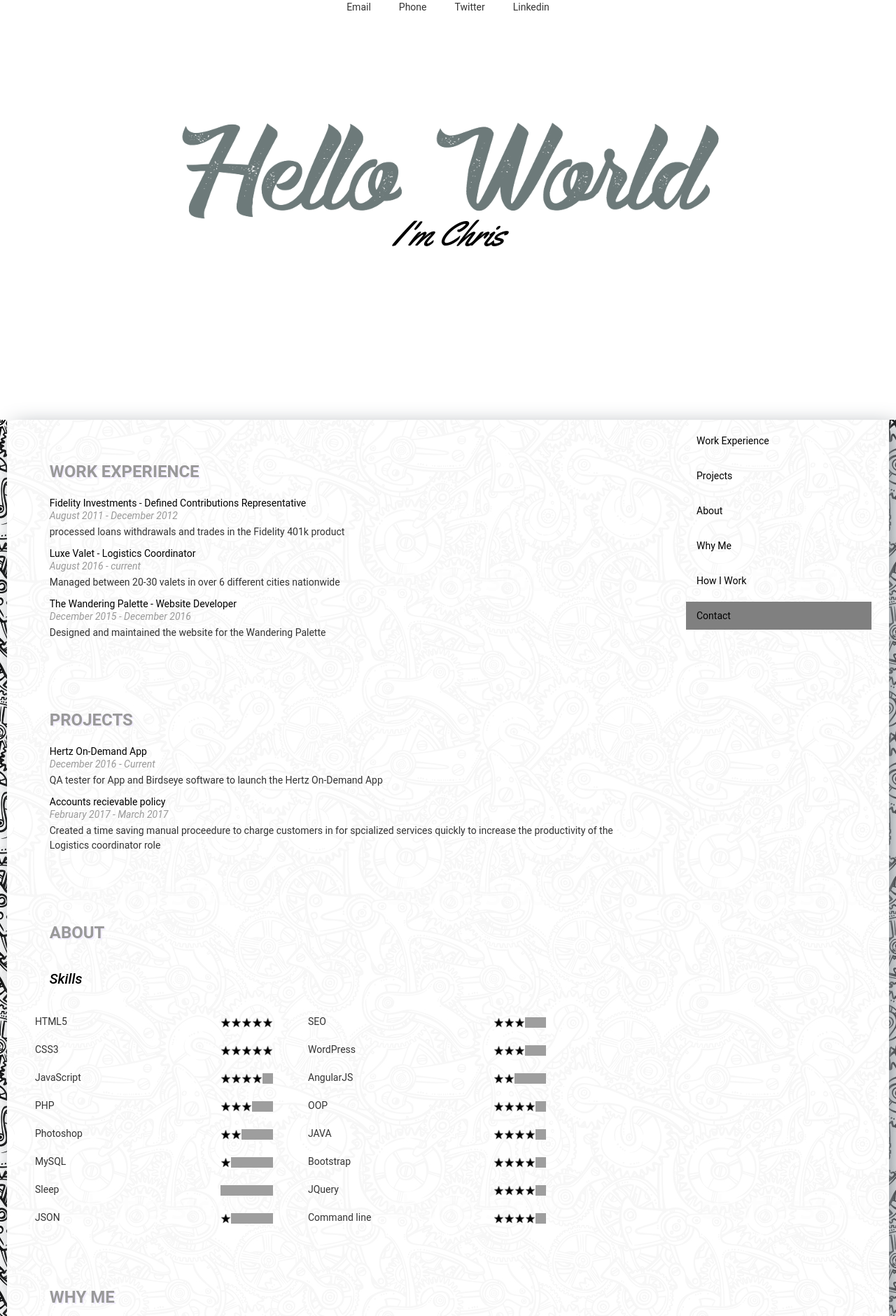
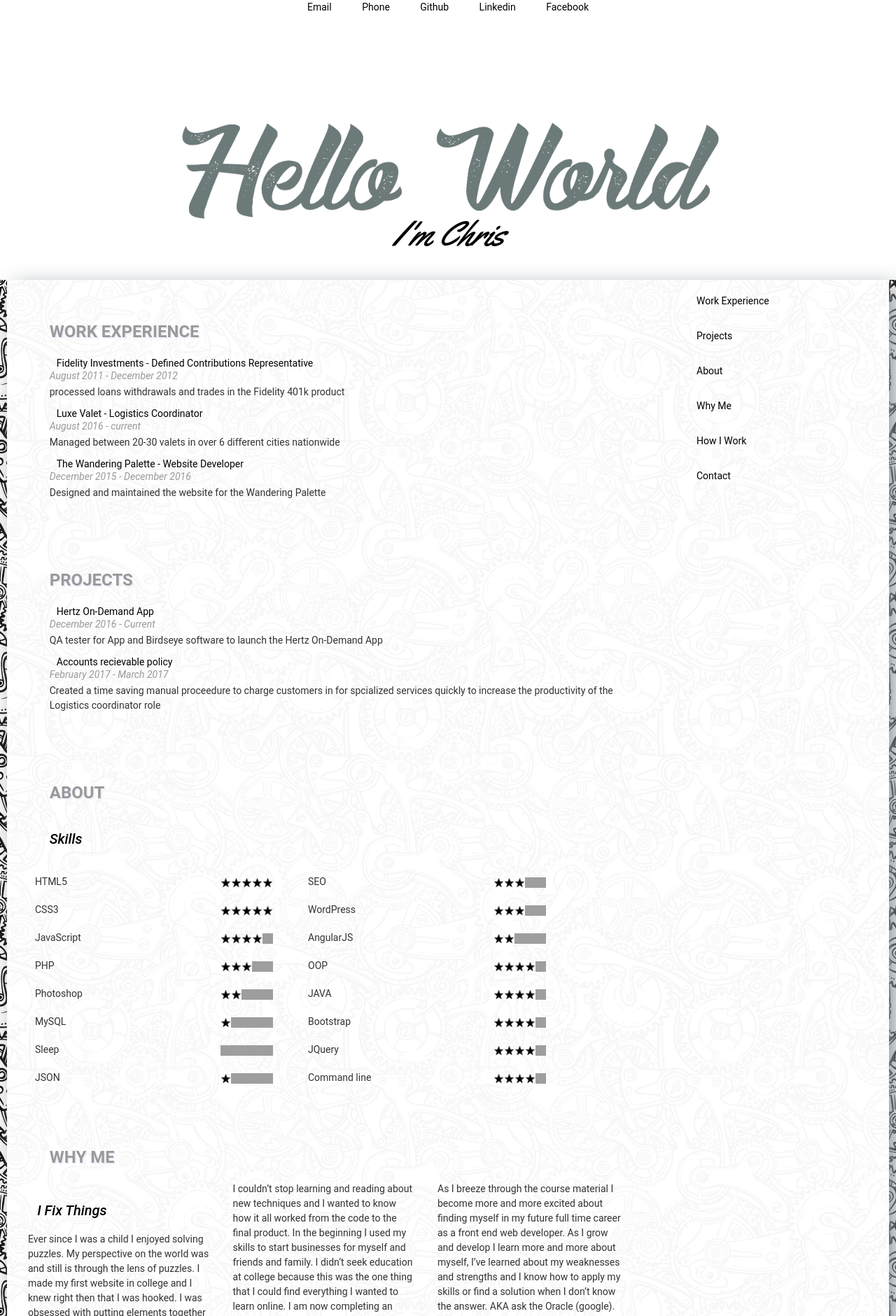
Before and after one commit to cswright88/cswright88.github.io, a PHP site: page /resume/index.html in a window 1280 px wide. Shown: the top 1881 px of the page at 70% size. Run offline with PHP 8.4, Linux system fonts and the light colour scheme; some libraries are stand-ins or nearby versions; grey boxes are pictures that could not be loaded.

Commit message:
update resume

```diff
--- a/resume/css/style.css
+++ b/resume/css/style.css
@@ -71,7 +71,7 @@
 
 
 
-.top-contact-element, li{
+.top-contact-element, a, li{
 	display: inline;
 	padding-right:10px;
 	padding-left:10px;
@@ -130,7 +130,7 @@
 #header-wrapper{
 	background: white;
 	box-shadow: 10px 10px 30px #92989E;
-	height:600px;
+	height:400px;
 }
 #header h3{
 	text-align: center;
@@ -255,3 +255,7 @@
   line-height: 16px;
   float: right;
 }
+.navbar-header .navbar-toggle .icon-bar {
+	color: black;
+	background-color: black;
+}
--- a/resume/index.html
+++ b/resume/index.html
@@ -6,6 +6,8 @@
   <link rel="stylesheet" href="https://maxcdn.bootstrapcdn.com/bootstrap/3.3.7/css/bootstrap.min.css">
   <script src="https://ajax.googleapis.com/ajax/libs/jquery/3.1.1/jquery.min.js"></script>
   <script src="https://maxcdn.bootstrapcdn.com/bootstrap/3.3.7/js/bootstrap.min.js"></script>
+<script src="js/jQuery.js"></script>
+
 <link href="css/style.css" rel="stylesheet">
 <link href="https://fonts.googleapis.com/css?family=Yellowtail" rel="stylesheet">
 
@@ -27,7 +29,16 @@
 
 	<div id="header-wrapper">
 	<!--Nav bar-->
-		<div id="top-contact"></div>
+		<div id="top-contact">
+			<ul class="top-contact-element">
+				<li id="email"><a href="mailto:cswright88@gmail.com">Email</a></li>
+				<li id="phone"><a href="tel:+19727933915">Phone</a></li>
+				<li id="github"><a href="https://github.com/cswright88">Github</a></li>
+				<li id="linkedin"><a href="https://www.linkedin.com/in/christopher-wright-0840821a/">Linkedin</a></li>
+				<li id="linkedin"><a href="https://www.facebook.com/cswright88">Facebook</a></li>
+			</ul>
+
+		</div>
 	<!--Header-->
 		<div id="header">
 		<div id="header-background-photo"></div>
@@ -36,10 +47,10 @@
 	</div>
 
 <div id="smallWindow">
-<nav id="myScrollspy" class="navbar navbar-inverse" data-spy="affix" data-offset-top="597">
+<nav id="myScrollspy" class="navbar navbar-inverse" data-spy="affix" data-offset-top="397">
   <div class="container-fluid">
     <div class="navbar-header">
-        <button type="button" class="navbar-toggle" data-toggle="collapse" data-target="#myNavbar">
+        <button id="smButton" type="button" class="navbar-toggle" data-toggle="collapse" data-target="#myNavbar">
           <span class="icon-bar"></span>
           <span class="icon-bar"></span>
           <span class="icon-bar"></span>
@@ -101,7 +112,46 @@
 	<!--contact me-->
 		<div id="contact">
 			<h2>CONTACT</h2>
-		</div>
+				<div class="container">
+
+				<div class="row">
+				<div class="col-sm-3">
+				<!-- Add Google Maps -->
+				<div id="googleMap" class="map" style="width:100%;height:300px;"></div>
+				</div>
+
+				<div class="col-sm-9">
+				<p>
+				 Austin, TX<br>
+				 Phone: <a href="tel:+19727933915">+1-972-793-3915</a><br>
+				 Email: <a href="mailto:cswright88@gmail.com">cswright88@gmail.com</a><br>
+				</p>
+				</div>
+
+
+				</div>
+				</div>
+				</div>
+		<script>
+        function myMap() {
+            myCenter = new google.maps.LatLng(30.267153, -97.743061);
+            var mapOptions = {
+                center: myCenter,
+                zoom: 12,
+                scrollwheel: false,
+                draggable: true,
+                mapTypeId: google.maps.MapTypeId.ROADMAP
+            };
+            var map = new google.maps.Map(document.getElementById("googleMap"), mapOptions);
+
+            var marker = new google.maps.Marker({
+                position: myCenter,
+            });
+            marker.setMap(map);
+        }
+        </script>
+         <script src="https://maps.googleapis.com/maps/api/js?key=AIzaSyDERvB7C3LQADNjhFkPIOgTbcq7jYV_E0s&callback=myMap"></script>
+		<!-- end of contact -->
 	</div> <!-- div end for col 9 -->
 
 
@@ -138,7 +188,6 @@
 
 
 <!--Perscriptions below VvVvVvVvVv-->
-<script src="js/jQuery.js"></script>
 <script src="js/helper.js"></script>
 <script src="js/resumeBuilder.js"></script>
 
@@ -158,5 +207,19 @@
 
 
 </script>
+<script>
+	$('#email').click(function(){
+	window.location.replace('https://www.linkedin.com/in/christopher-wright-0840821a/');
+	});
+	// $('#phone').click(function(){
+	// window.location.replace('https://www.linkedin.com/in/christopher-wright-0840821a/');
+	// });
+	$('#github').click(function(){
+	window.location.replace('https://github.com/cswright88/');
+	});
+	$('#linkedin').click(function(){
+	window.location.replace('https://www.linkedin.com/in/christopher-wright-0840821a/');
+	});
+</script>
 </body>
 </html>
--- a/resume/js/helper.js
+++ b/resume/js/helper.js
@@ -37,8 +37,8 @@
 var bootstrapAddImage = '<img src="%data%">';
 
 //top contact menu
-var startTopContactList = '<ul class="top-contact-element">%data%</ul>';
-var addTopContactElement = '<li>%data%</li>';
+var startTopContactList = '<ul class="top-contact-element"></ul>';
+var addTopContactElement = '<li id="%link%">%data%</li>';
 
 var addHeaderImage = '<div class="col-md-12"><img src="%data%" alt="%alt%"></div>';
 var addWelcomeMessage = '<h3>%data%</h3>'
@@ -66,7 +66,7 @@
 var addOneStar = '<img src="%data%" alt="img not found"></img>';
 
 
-var addNavElement = '<li><a href="#%data%">%name%</a></li>';
+var addNavElement = '<li class="navLiEl"><a <a class="navsclass" data-toggle="collapse" data-target=".navbar-collapse" href="#%data%">%name%</a></li>';
 
 
 var addProcessUL = '<ul>%data%</ul>';
--- a/resume/js/resumeBuilder.js
+++ b/resume/js/resumeBuilder.js
@@ -1,22 +1,4 @@
 
-
-
-//top contact list elements
-var topContactList = {
-	'element1':'Email',
-	'element2':'Phone',
-	'element3':'Twitter',
-	'element4':'Linkedin',
-};
-
-function topContact(list1){
-	for(el in list1){
-		var formattedAddTopContactElement = addTopContactElement.replace('%data%', topContactList[el]);
-		var formattedStartTopContactList = startTopContactList.replace('%data%', formattedAddTopContactElement);
-		$('#top-contact').append(formattedStartTopContactList);
-	};
-};
-topContact(topContactList);
 
 
 
@@ -79,7 +61,7 @@
 
 
 
-
+function NAVLIST() {
 	var navList = {
 		'workExperience':'Work Experience',
 		'projects':'Projects',
@@ -92,14 +74,24 @@
 		var formattedaddNavElement = addNavElement.replace('%data%', i).replace('%name%', navList[i]);
 		$('.nav').append(formattedaddNavElement);
 	};
-$(document).on('click', 'a', function(event){
+	$(document).on('click', '.navsclass', function(event){
 	    event.preventDefault();
 
 	    $('html, body').animate({
 	        scrollTop: $( $.attr(this, 'href') ).offset().top
 	    }, 500);
 	});
+	$('.navsclass').hover(
+		function () {
+		$(this).css({"background-color":"lightgrey"});
+		},
 
+		function () {
+		$(this).css({"background-color":"initial"});
+		}
+	);
+};
+NAVLIST();
 
 
 
@@ -149,7 +141,7 @@
 		$('#workExperience').append(HTMLworkStart);
 		var formattedEmployer = HTMLworkEmployer.replace('%data%', work.jobs[job].employer);
 		var formattedTitle = HTMLworkTitle.replace("%data%", work.jobs[job].title);
-		var formattedEmployerTitle = formattedEmployer + formattedTitle;
+		var formattedEmployerTitle = formattedEmployer + formattedTitle + '<br>';
 		$(".work-entry:last").append(formattedEmployerTitle);
 
 		var formattedDate = HTMLworkDates.replace("%data%", work.jobs[job].date);
@@ -166,7 +158,7 @@
 		 formattedHTMLprojectTitle = HTMLprojectTitle.replace('%data%', projects[project].title);
 		 formattedHTMLprojectDates = HTMLprojectDates.replace('%data%', projects[project].dates);
 		 formattedHTMLprojectDescription = HTMLprojectDescription.replace('%data%', projects[project].description);
-		 allTogether2 = formattedHTMLprojectTitle+formattedHTMLprojectDates+formattedHTMLprojectDescription;
+		 allTogether2 = formattedHTMLprojectTitle+'<br>'+formattedHTMLprojectDates+formattedHTMLprojectDescription;
 		$('.project-entry:last').append(allTogether2);
 	};
 };
@@ -205,7 +197,7 @@
 	$(div).append(formattedbootstrapContainerStart);
 };
 small3col('#whyMe', small3colList);
-small3col('#contact', small3colList);
+
 
 
 
@@ -213,15 +205,16 @@
 
 
 var processList = [
-"-outline",
+"-Outline",
 "-Visualize",
 "-Solve problems",
-"-write Tests",
-"-caffein",
+"-Write Tests",
+"-Caffeine",
 "-Code",
-"-make confused faces",
-"-code more",
-"-Launch ",
+"-Explain code to my dog",
+"-Code more",
+"-Finish",
+"-Launch "
 ];
 for(i in processList){
 	var formattedaddProcessElement = addProcessElement.replace('%data%', processList[i]);
```
Lines whose indentation alone changed are shown as unchanged.
